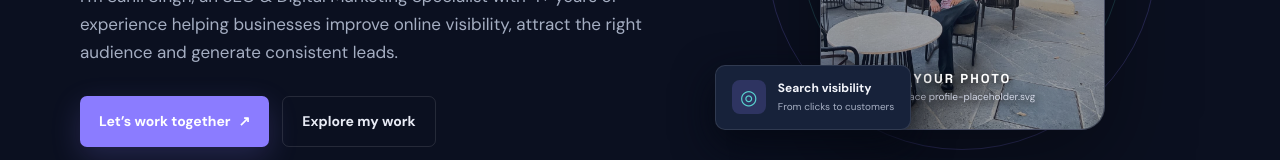
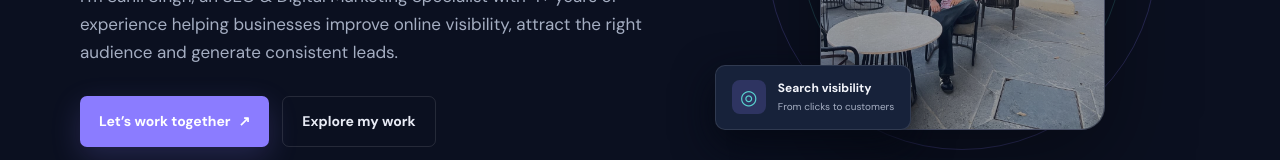
Before and after one commit to sahilsingh1616/sahil-portfolio, a plain HTML site: page index.html in a window 1280 px wide. Shown: the part 435-595 px from the top of the page. Drawn offline with Linux system fonts and the light colour scheme.

Commit message:
Update index.html

```diff
--- a/index.html
+++ b/index.html
@@ -39,7 +39,6 @@
         <div class="orbit orbit-one"></div><div class="orbit orbit-two"></div>
         <div class="profile-frame">
           <img src="assets/Sahil.jpeg" alt="Sahil Singh, SEO and Digital Marketing Specialist">
-          <div class="photo-note">YOUR PHOTO<br><small>Replace profile-placeholder.svg</small></div>
         </div>
         <div class="float-card card-top"><span class="mini-icon">↗</span><div><strong>Organic growth</strong><small>Built with strategy</small></div></div>
         <div class="float-card card-bottom"><span class="mini-icon">◎</span><div><strong>Search visibility</strong><small>From clicks to customers</small></div></div>
```
